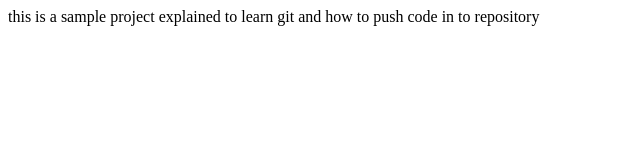
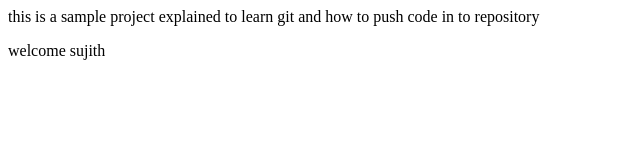
Before and after one commit to sujithpannala/example, a plain HTML site: page index.html in a window 1280 px wide. Shown: the full height of the page, 0-640 px from the left. Drawn offline with Linux system fonts and the light colour scheme.

Commit message:
added a <p> tag element with some message

```diff
--- a/index.html
+++ b/index.html
@@ -5,6 +5,7 @@
     <title>Title</title>
 </head>
 <body>
-this is a sample project explained to learn git and how to push code in to repository
+<div>this is a sample project explained to learn git and how to push code in to repository</div>
+<p>welcome sujith</p>
 </body>
 </html>
```
Also changed, not shown: 1 other file.
